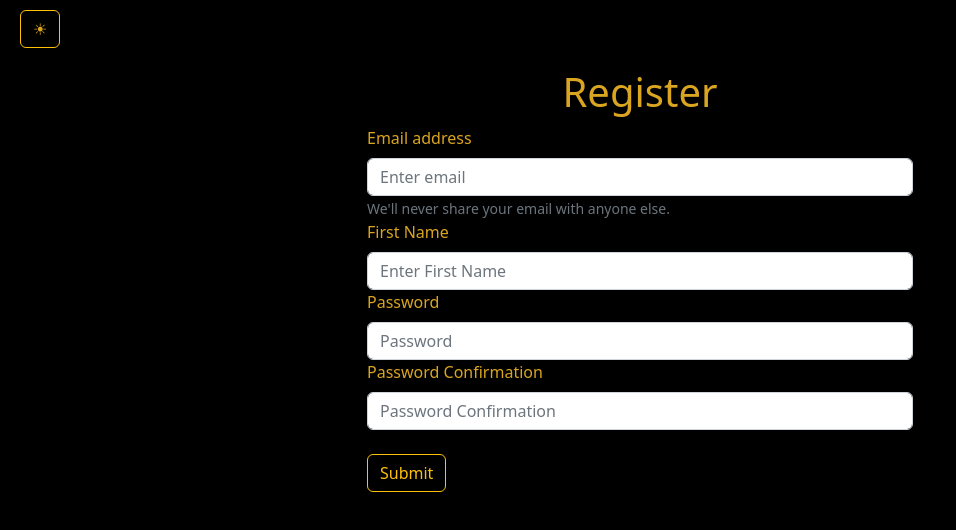
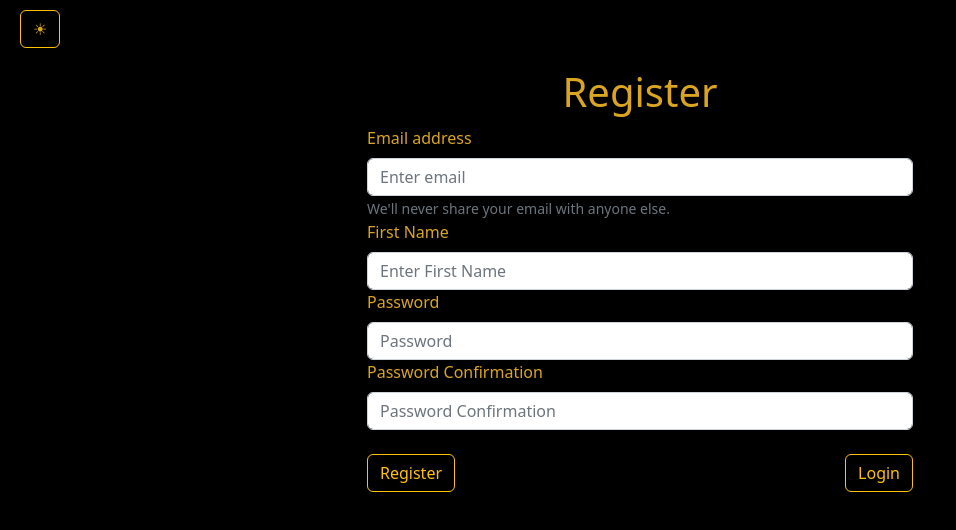
Before and after one commit to enderta/JobsTracker, a React (Create React App) app: page / in a window 1280 px wide. Shown: the top 530 px of the page, without its empty margins (0-956 px from the left). Built offline with nearby package versions, Linux system fonts and the light colour scheme.

Commit message:
commerce

```diff
--- a/src/components/commerce/Home.js
+++ b/src/components/commerce/Home.js
@@ -1,9 +1,15 @@
 import React from 'react'
+import {Button} from "react-bootstrap";
 
 function Home() {
     return (
-        <div>Home</div>
+        <div><Button onClick={() => {
+            window.location = '/login';}
+        }>Login</Button>
+        </div>
     )
-}
+
+        }
+
 
 export default Home
--- a/src/components/commerce/Login.js
+++ b/src/components/commerce/Login.js
@@ -76,9 +76,15 @@ function Login() {
                                     <Form.Control type="password" placeholder="Password" name="password" value={password} onChange={handleChanges} />
                                 </Form.Group>
                                 <br />
-                                <Button variant={darkMode ? 'outline-warning' : 'outline-dark'} type="submit">
-                                    Login
-                                </Button>
+                                <div className="d-flex justify-content-between" >
+                                    <Button variant={darkMode ? 'outline-warning' : 'outline-dark'} type="submit">
+                                        Login
+                                    </Button>
+                                    <Button variant={darkMode ? 'outline-warning' : 'outline-dark'} onClick={() => {
+                                        window.location = '/';}
+                                    }>Register</Button>
+                                </div>
+
                             </Form>
                         </div>
                     </div>
--- a/src/components/commerce/Register.js
+++ b/src/components/commerce/Register.js
@@ -101,9 +101,16 @@ const handleSubmit = (e) => {
                                 <Form.Control type="password" placeholder="Password Confirmation" name="passwordConfirmation" value={passwordConfirmation} onChange={handleChanges} />
                             </Form.Group>
                             <br />
-                            <Button variant={darkMode ? 'outline-warning' : 'outline-dark'} type="submit">
-                                Submit
-                            </Button>
+                            <div className="d-flex justify-content-between" >
+                                <Button variant={darkMode ? 'outline-warning' : 'outline-dark'} type="submit">
+                                    Register
+                                </Button>
+                                <Button variant={darkMode ? 'outline-warning' : 'outline-dark'} onClick={() => {
+                                    window.location = '/login';}
+                                }>Login</Button>
+                            </div>
+
+
                         </Form>
                     </div>
                 </div>
```
